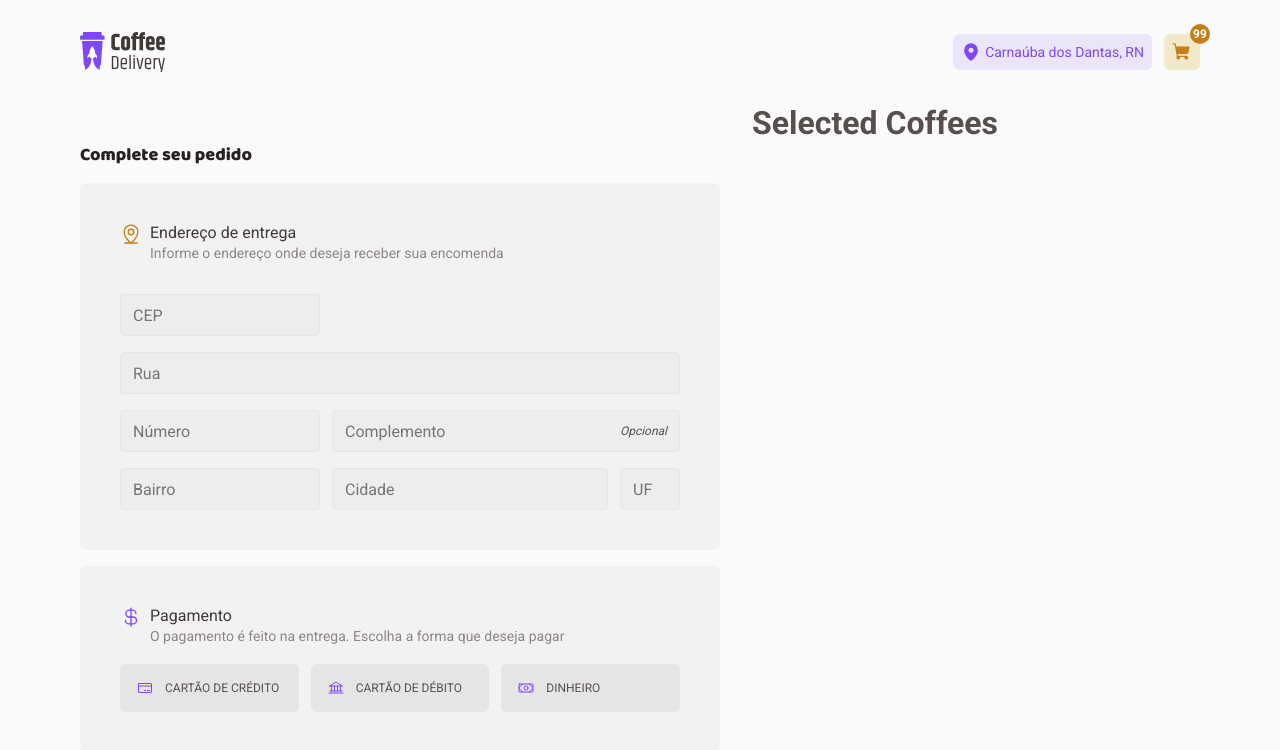
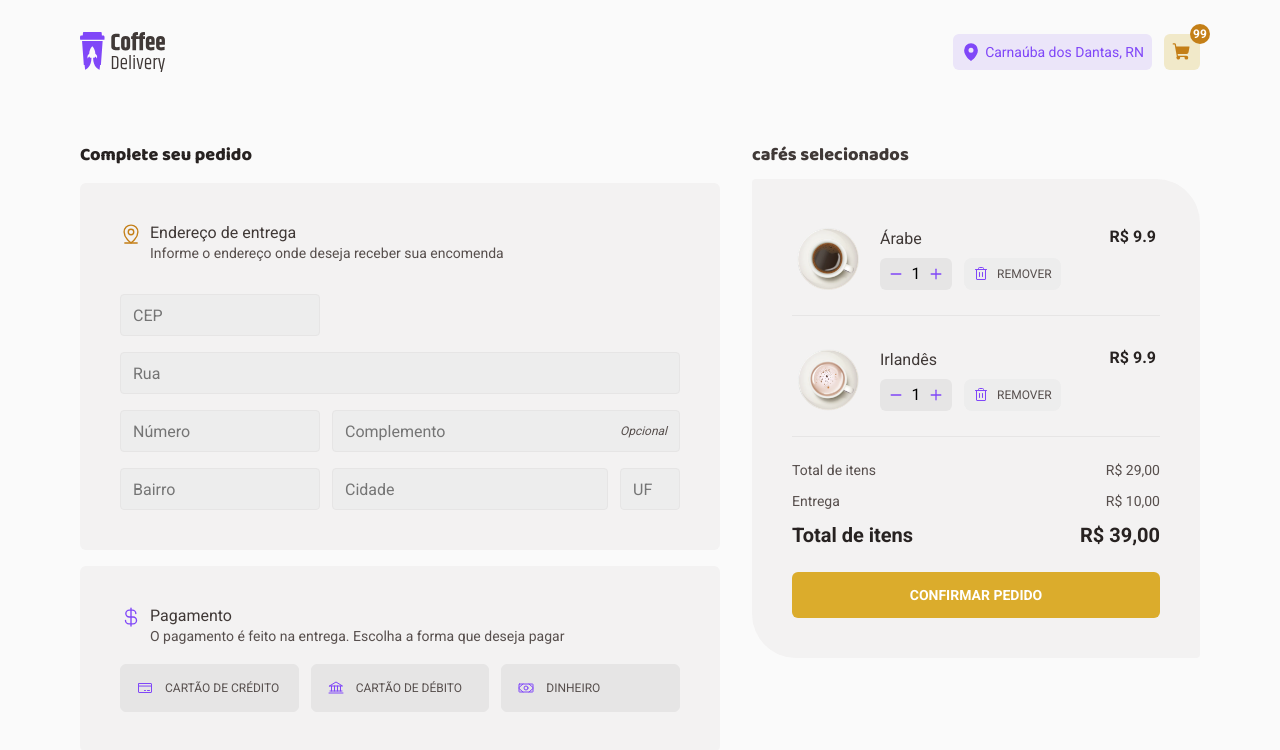
Before and after one commit to rlucasmd/coffee-delivery, a React (Vite) app: page /checkout in a window 1280 px wide. Shown: the top 750 px of the page. Built offline with nearby package versions, Linux system fonts and the light colour scheme.

Commit message:
add: finished selected coffees section

```diff
--- /dev/null
+++ b/src/components/Button/index.tsx
@@ -0,0 +1,16 @@
+import { ButtonHTMLAttributes } from "react";
+import { ButtonContainer } from "./styles";
+
+interface ButtonProps extends ButtonHTMLAttributes<HTMLButtonElement>{
+  title: string;
+}
+
+function Button({ title, ...rest }: ButtonProps){
+  return (
+    <ButtonContainer {...rest}>
+      {title}
+    </ButtonContainer>
+  );
+}
+
+export { Button };
--- /dev/null
+++ b/src/components/Button/styles.ts
@@ -0,0 +1,33 @@
+import styled from "styled-components";
+
+const ButtonContainer = styled.button`
+  display: flex;
+  width: 100%;
+  align-items: center;
+  justify-content: center;
+  height: 2.875rem;
+  background: ${({theme}) => theme.colors.yellow};
+  border: none;
+  border-radius: 6px;
+  line-height: 1.3;
+  text-transform: uppercase;
+
+  transition: 0.4s;
+
+  font-weight: 700;
+  font-size: 0.875rem;
+  color: ${({theme}) => theme.colors.white};
+
+  margin-top: 0.75rem;
+
+  &:disabled{
+    opacity: 0.7rem;
+    cursor: not-allowed;
+  }
+
+  &:not(:disabled):hover{
+    background: ${({theme}) => theme.colors["yellow-dark"]};
+  }
+`;
+
+export { ButtonContainer };
--- a/src/components/Input/styles.ts
+++ b/src/components/Input/styles.ts
@@ -37,7 +37,7 @@ const RightText = styled.p`
   font-family: "Roboto", sans-serif;
   font-size: 0.75rem;
   font-style: italic;
-  margin-right: 0.75rem;
+  margin: 0 0.75rem;
 `;
 
 export {
--- a/src/components/Typography.ts
+++ b/src/components/Typography.ts
@@ -21,7 +21,7 @@ const Title = styled.h1<TitleTextProps>`
 `;
 
 const Text = styled.p<RegularTextProps>`
-  color: ${({ theme, color }) => theme.colors[`base-${color ?? "label"}`]};
+  color: ${({ theme, color }) => theme.colors[`base-${color ?? "text"}`]};
   font-size: ${({ theme, size }) => theme.textSizes[`text-regular-${size ?? "m"}`]};
   font-weight: ${({ weight }) => weight ?? 400};
   line-height: 130%;
--- /dev/null
+++ b/src/pages/Checkout/components/CoffeeCardCart/index.tsx
@@ -0,0 +1,35 @@
+import { Trash } from "phosphor-react";
+import { QuantityInput } from "../../../../components/QuantityInput";
+import { Text } from "../../../../components/Typography";
+import { ActionsContainer, CoffeeCartCardContainer, RemoveButton } from "./styles";
+
+interface CoffeeCartCardProps {
+  name: string;
+  photo: string;
+  price: number;
+}
+
+function CoffeeCartCard({name, photo, price} : CoffeeCartCardProps){
+  return(
+    <CoffeeCartCardContainer>
+      <div>
+        <img src={`coffees/${photo}`} />
+        <div>
+          <Text size="m" color="subtitle">
+            {name}
+          </Text>
+          <ActionsContainer>
+            <QuantityInput quantity={1}/>
+            <RemoveButton>
+              <Trash size={16}/>
+              REMOVER
+            </RemoveButton>
+          </ActionsContainer>
+        </div>
+      </div>
+      <p>{`R$ ${price}`}</p>
+    </CoffeeCartCardContainer>
+  );
+}
+
+export { CoffeeCartCard };
--- /dev/null
+++ b/src/pages/Checkout/components/CoffeeCardCart/styles.ts
@@ -0,0 +1,66 @@
+import styled from "styled-components";
+
+const CoffeeCartCardContainer = styled.div`
+  display: flex;
+  width: 100%;
+  align-items: flex-start;
+  padding: 0.5rem 0.25rem;
+  justify-content: space-between;
+
+  padding-bottom: 1.5rem;
+  margin-bottom: 1.5rem;
+  border-bottom: 1px solid ${({theme}) => theme.colors["base-button"]};
+
+  > div{
+    display: flex;
+    align-items: center;
+    gap: 1.25rem;
+    img {
+      height: 4rem;
+      width: 4rem;
+    }
+  }
+  > p{
+    font-size: 1rem;
+    font-weight: 700;
+    color: ${({theme}) => theme.colors["base-title"]};
+  }
+`;
+
+const ActionsContainer = styled.div`
+  display: flex;
+  height: 2rem;
+  margin-top: 0.5rem;
+
+  align-items: center;
+  gap: 0.75rem;
+
+  > div {
+    max-width: 4.5rem;
+  }
+`;
+
+const RemoveButton = styled.button`
+  height: 100%;
+  display: flex;
+  align-items: center;
+  justify-content: center;
+  padding: 0 0.5rem;
+  gap: 0.5rem;
+  border: 1px solid transparent;
+  border-radius: 8px;
+  background: ${({theme}) => theme.colors["base-input"]};
+  font-size: 0.75rem;
+  font-weight: 400;
+  color: ${({theme}) => theme.colors["base-text"]};
+
+  svg{
+    color: ${({theme}) => theme.colors.purple};
+  }
+`;
+
+export {
+  CoffeeCartCardContainer,
+  ActionsContainer,
+  RemoveButton
+};
--- a/src/pages/Checkout/components/CompleteOrderForm/styles.ts
+++ b/src/pages/Checkout/components/CompleteOrderForm/styles.ts
@@ -4,7 +4,6 @@ import { BaseSectionStyle } from "../../styles";
 const CompleteOrderFormContainer = styled.form`
   display: flex;
   flex: 1;
-  margin-top: 2.5rem;
   flex-direction: column;
 `;
 
--- /dev/null
+++ b/src/pages/Checkout/components/SelectedCoffees/ConfirmationSection.tsx
@@ -0,0 +1,25 @@
+import { Button } from "../../../../components/Button";
+import { Text } from "../../../../components/Typography";
+import { ConfirmationSectionContainer } from "./styles";
+
+function ConfirmationSection(){
+  return (
+    <ConfirmationSectionContainer>
+      <div>
+        <Text size="s">Total de itens</Text>
+        <Text size="s">R$ 29,00</Text>
+      </div>
+      <div>
+        <Text size="s">Entrega</Text>
+        <Text size="s">R$ 10,00</Text>
+      </div>
+      <div>
+        <Text weight={700} size="l" color="title">Total de itens</Text>
+        <Text weight={700} size="l" color="title">R$ 39,00</Text>
+      </div>
+      <Button title="confirmar pedido"/>
+    </ConfirmationSectionContainer>
+  );
+}
+
+export { ConfirmationSection };
--- a/src/pages/Checkout/components/SelectedCoffees/index.tsx
+++ b/src/pages/Checkout/components/SelectedCoffees/index.tsx
@@ -1,9 +1,47 @@
-import { SelectedCoffeesContainer } from "./styles";
+import { Title } from "../../../../components/Typography";
+import { CoffeeCartCard } from "../CoffeeCardCart";
+import { ConfirmationSection } from "./ConfirmationSection";
+import {
+  SelectedCoffeesContainer,
+  DetailsSectionContainer
+} from "./styles";
+
+const cartItens = [
+  {
+    id: 13,
+    tags: ["especial"],
+    name: "Árabe",
+    description: "Bebida preparada com grãos de café árabe e especiarias",
+    photo: "arabe.png",
+    price: 9.9,
+  },
+  {
+    id: 14,
+    tags: ["especial", "alcoólico"],
+    name: "Irlandês",
+    description: "Bebida a base de café, uísque irlandês, açúcar e chantilly",
+    photo: "irlandes.png",
+    price: 9.9,
+  }
+];
 
 function SelectedCoffees(){
   return (
     <SelectedCoffeesContainer>
-      <h1>Selected Coffees</h1>
+      <Title size="xs" color="subtitle">
+        cafés selecionados
+      </Title>
+      <DetailsSectionContainer>
+        {cartItens.map((coffee) => (
+          <CoffeeCartCard
+            name={coffee.name}
+            price={coffee.price}
+            photo={coffee.photo}
+            key={coffee.id}
+          />
+        ))}
+        <ConfirmationSection />
+      </DetailsSectionContainer>
     </SelectedCoffeesContainer>
   );
 }
--- a/src/pages/Checkout/components/SelectedCoffees/styles.ts
+++ b/src/pages/Checkout/components/SelectedCoffees/styles.ts
@@ -1,8 +1,34 @@
 import styled from "styled-components";
+import { BaseSectionStyle } from "../../styles";
 
 const SelectedCoffeesContainer = styled.div`
   display: flex;
-  flex: 1;
+  flex-direction: column;
+  gap: 0.75rem;
+  width: 40rem;
 `;
 
-export { SelectedCoffeesContainer };
+const DetailsSectionContainer = styled(BaseSectionStyle)`
+  border-radius: 4px 44px;
+  padding: 2.5rem;
+`;
+
+const ConfirmationSectionContainer = styled.div`
+  display: flex;
+  width: 100%;
+  flex-direction: column;
+  gap: 0.75rem;
+
+  div{
+    width: 100%;
+    display: flex;
+    justify-content: space-between;
+    align-items: center;
+  }
+`;
+
+export {
+  SelectedCoffeesContainer,
+  DetailsSectionContainer,
+  ConfirmationSectionContainer
+};
--- a/src/pages/Checkout/styles.ts
+++ b/src/pages/Checkout/styles.ts
@@ -10,6 +10,7 @@ const BaseSectionStyle = styled.div`
 const CheckoutContainer = styled.div`
   display: flex;
   gap: 2rem;
+  margin: 2.5rem 0;
 `;
 
 
```
